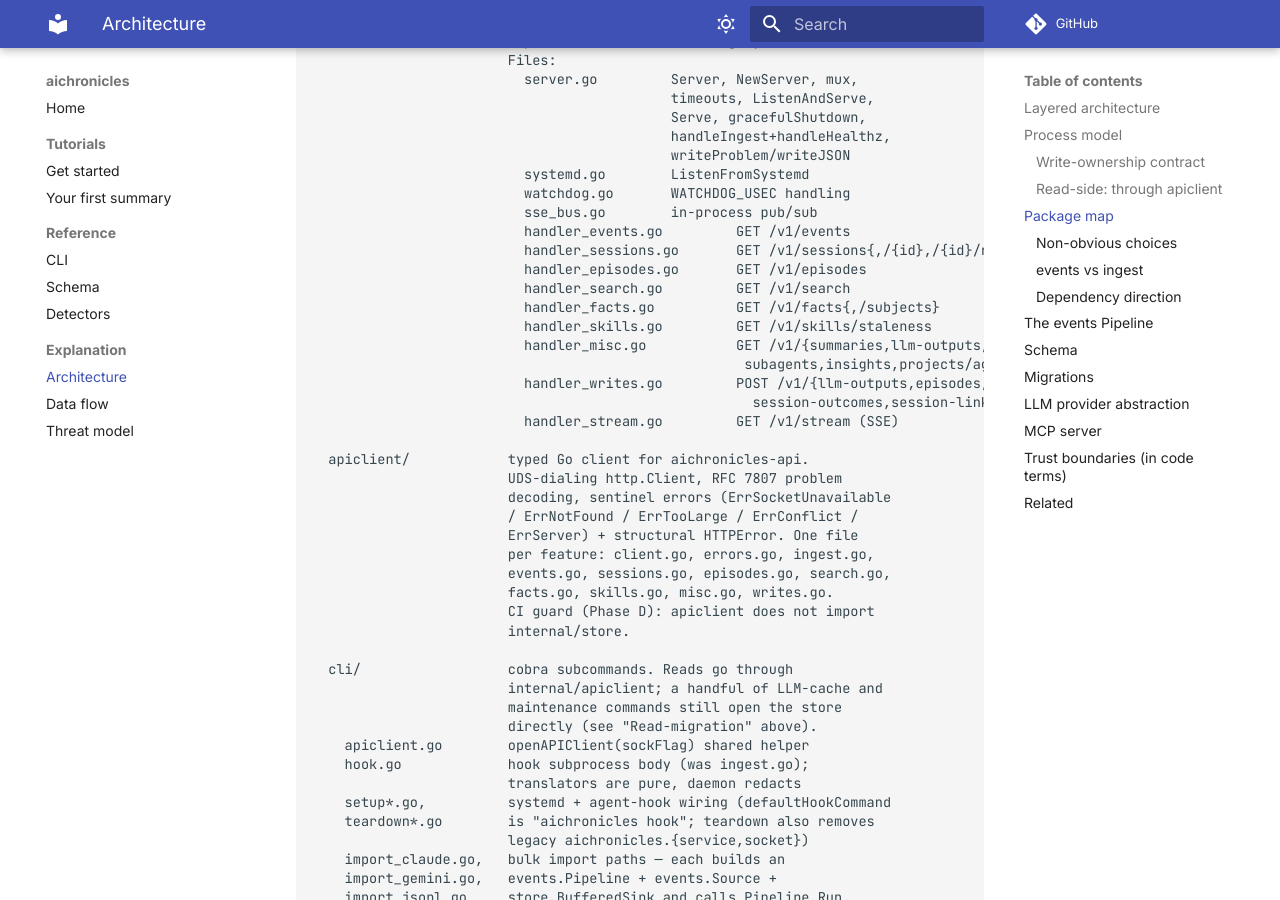
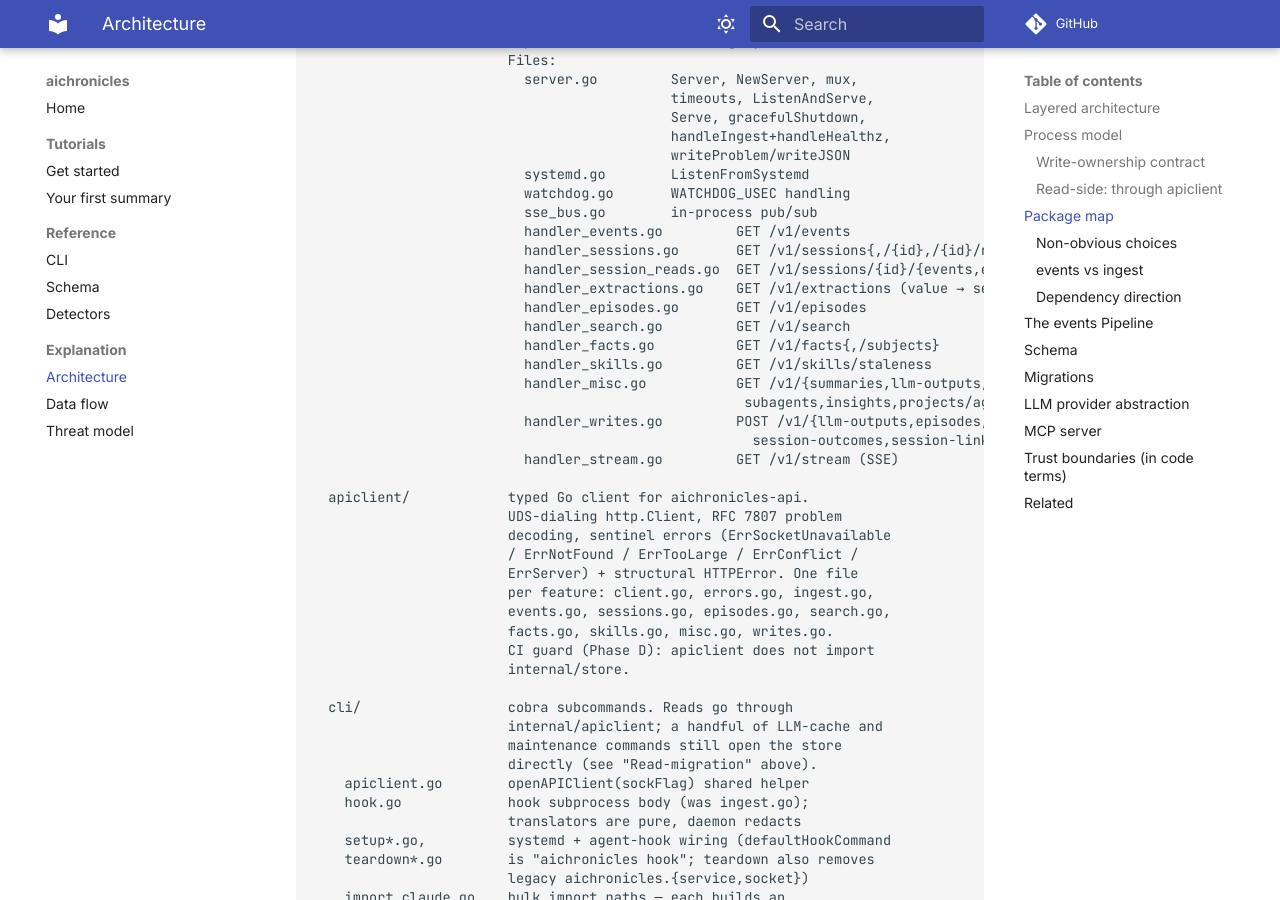
Before and after one commit to toabctl/aichronicles, an MkDocs documentation site: the page built from docs/explanation/architecture.md, in a window 1280 px wide and 900 px high, scrolled down 5659 px. Built offline with MkDocs 1.6.1 and Material for MkDocs 9.7.7, drawn with Linux system fonts in a browser that asks for light colours; comment, search, counter and statistics services are not loaded.

Commit message:
docs(architecture): list extraction handlers in the api map
Co-Authored-By: Claude Opus 5.5 (1M context) <noreply@anthropic.com>

```diff
--- a/docs/explanation/architecture.md
+++ b/docs/explanation/architecture.md
@@ -245,6 +245,8 @@ internal/               private; only this binary imports
                           sse_bus.go        in-process pub/sub
                           handler_events.go         GET /v1/events
                           handler_sessions.go       GET /v1/sessions{,/{id},/{id}/related}
+                          handler_session_reads.go  GET /v1/sessions/{id}/{events,extractions,…}
+                          handler_extractions.go    GET /v1/extractions (value → sessions)
                           handler_episodes.go       GET /v1/episodes
                           handler_search.go         GET /v1/search
                           handler_facts.go          GET /v1/facts{,/subjects}
```
